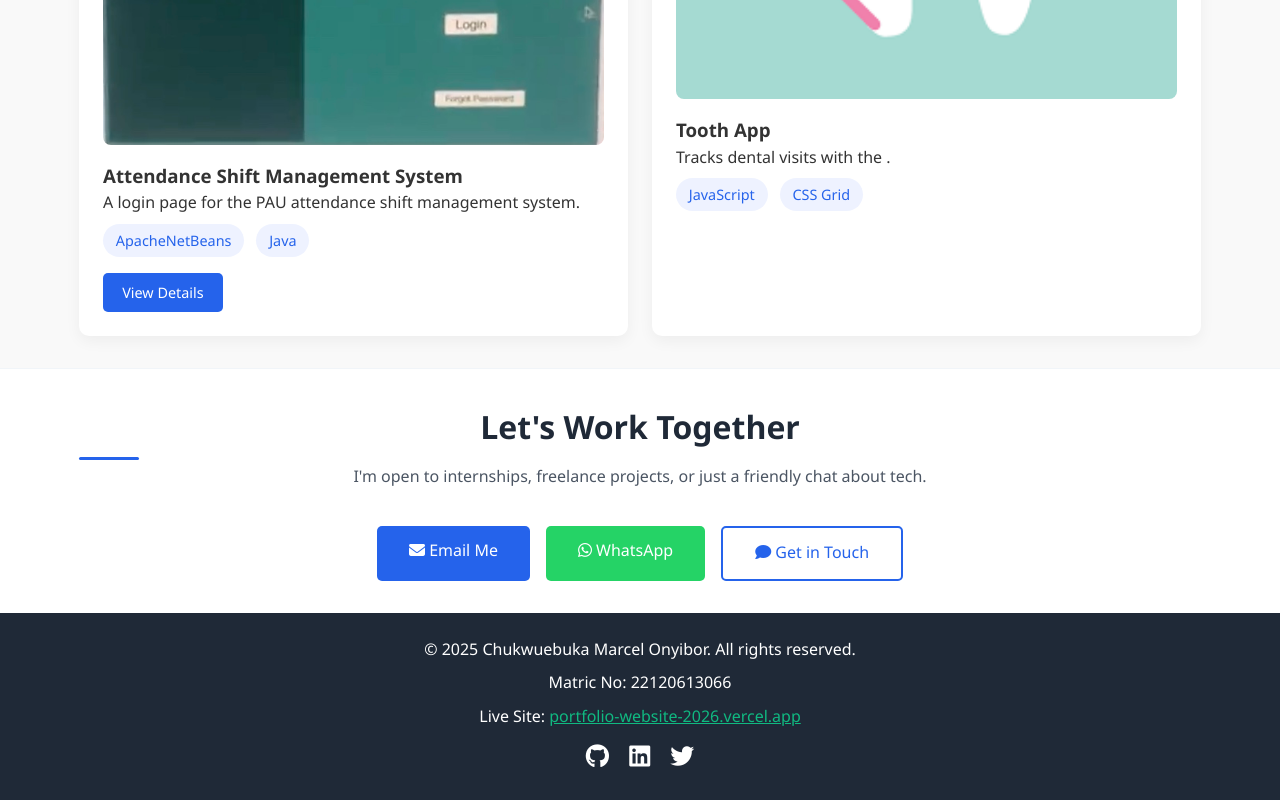
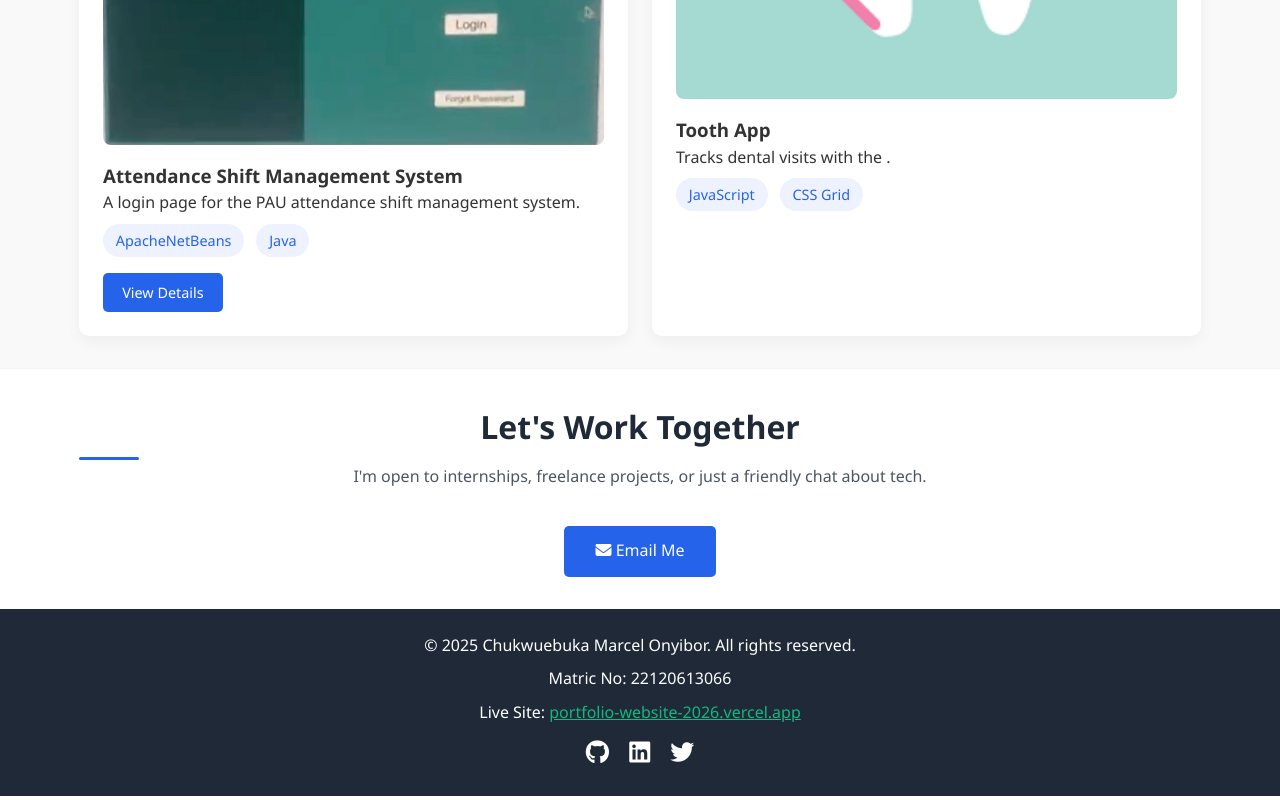
Before and after one commit to c-onyiborCSC101/portfolio-website, a plain HTML site: page index.html in a window 1280 px wide. Shown: the part 1750-2550 px from the top of the page. Drawn offline with Linux system fonts and the light colour scheme.

Commit message:
Simplify CTA: remove WhatsApp and Get in Touch, keep only email

```diff
--- a/index.html
+++ b/index.html
@@ -89,13 +89,7 @@
             <div class="cta-buttons">
                 <a href="mailto:ebukaonyibor100@gmail.com" class="btn">
                     <i class="fas fa-envelope"></i> Email Me
-                </a>
-                <a href="https://wa.me/+2348066982086" class="btn btn-whatsapp" t
-                arget="_blank" rel="noopener">
-                    <i class="fab fa-whatsapp"></i> WhatsApp
-                </a>
-                <a href="#contact" class="btn btn-outline">
-                    <i class="fas fa-comment"></i> Get in Touch
+
                 </a>
             </div>
         </div>
```
